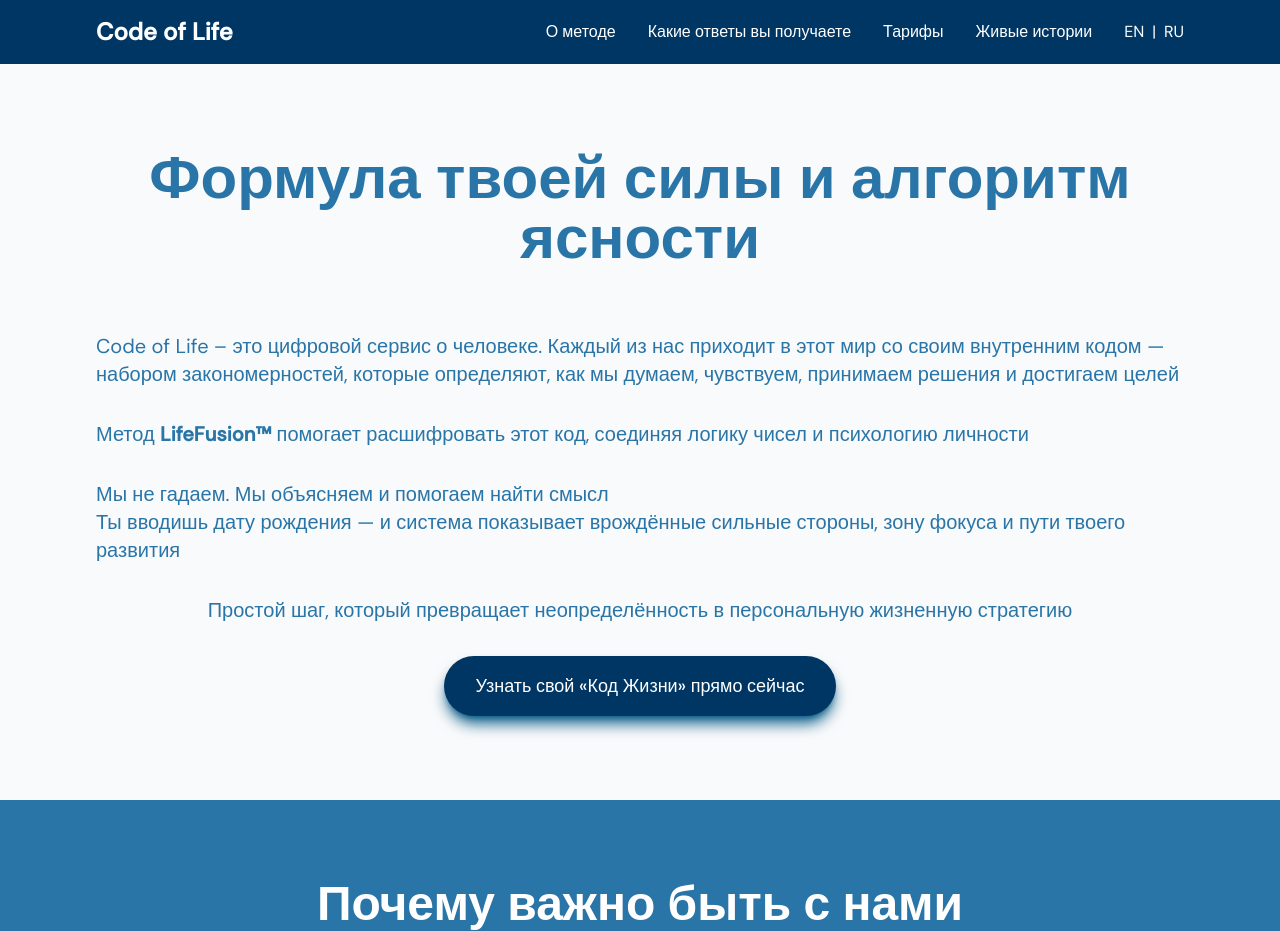
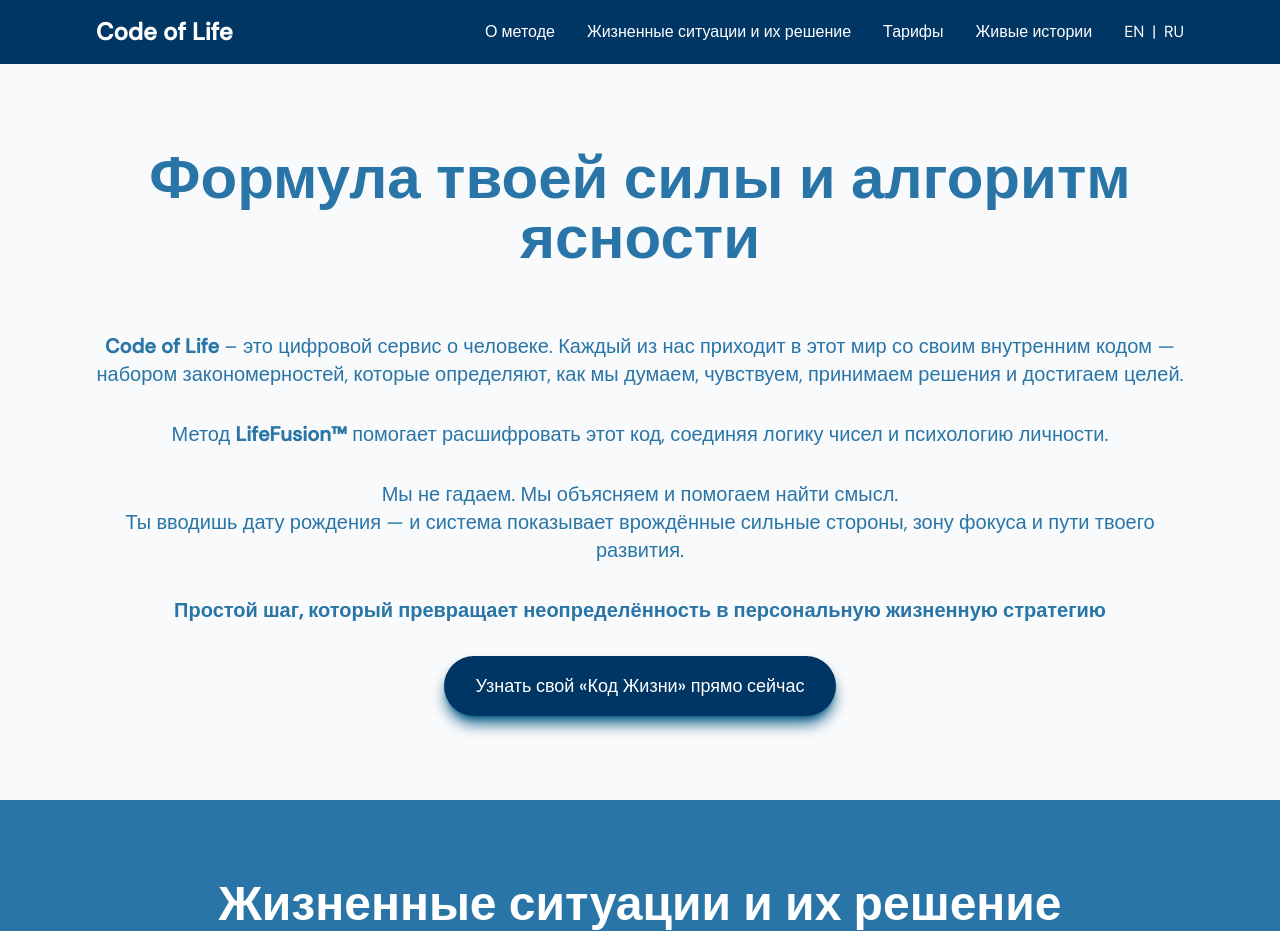
Before and after one commit to LWich/CodeOfLife, a plain HTML site: page index.html in a window 1280 px wide. Shown: the top 931 px of the page. Drawn offline with nearby package versions, Linux system fonts and the light colour scheme.

Commit message:
upd customer

```diff
--- a/index.html
+++ b/index.html
@@ -20,7 +20,7 @@
                 <div class="hidden md:block">
                     <div class="ml-10 flex items-baseline space-x-8">
                         <a href="#about" class="text-white hover:text-gray-400 transition duration-300">О методе</a>
-                        <a href="#benefits" class="text-white hover:text-gray-400 transition duration-300">Какие ответы вы получаете</a>
+                        <a href="#benefits" class="text-white hover:text-gray-400 transition duration-300">Жизненные ситуации и их решение</a>
                         <a href="#benefits" class="text-white hover:text-gray-400 transition duration-300">Тарифы</a>
                         <a href="#stories" class="text-white hover:text-gray-400 transition duration-300">Живые истории</a>
                         <div class="hidden md:flex items-center space-x-2 ml-4">
@@ -57,7 +57,7 @@
                 </div>
                 <div class="flex flex-col items-center justify-center space-y-8 w-full bg-rose-400/95">
                         <a href="#about" class="text-2xl text-white hover:text-rose-100 transition duration-300">О методе</a>
-                        <a href="#benefits" class="text-2xl text-white hover:text-rose-100 transition duration-300">Какие ответы вы получаете</a>
+                        <a href="#benefits" class="text-2xl text-white hover:text-rose-100 transition duration-300">Жизненные ситуации и их решение</a>
                         <a href="#benefits" class="text-2xl text-white hover:text-rose-100 transition duration-300">Тарифы</a>
                         <a href="#stories" class="text-2xl text-white hover:text-rose-100 transition duration-300">Живые истории</a>
                 </div>
@@ -73,16 +73,16 @@
                 <h1 class="blue-text text-4xl sm:text-4xl md:text-6xl lg:text-6xl font-bold leading-tight mb-16 sm:text-5xl text-center">
                     Формула твоей силы и алгоритм ясности
                 </h1>
-                <p class="text-lg sm:text-xl blue-text mb-8">
-                    Code of Life – это цифровой сервис о человеке. Каждый из нас  приходит в этот мир со своим внутренним кодом — набором закономерностей, которые определяют, как мы думаем, чувствуем, принимаем решения и достигаем целей
-                </p>
-                <p class="text-lg sm:text-xl blue-text mb-8">
-                    Метод <span class="font-bold">LifeFusion™</span> помогает расшифровать этот код, соединяя логику чисел и психологию личности
-                </p>
-                <p class="text-lg sm:text-xl blue-text mb-8">
-                    Мы не гадаем. Мы объясняем и помогаем найти смысл<br>Ты вводишь дату рождения — и система показывает врождённые сильные стороны, зону фокуса и пути твоего развития
+                <p class="text-lg text-center sm:text-xl blue-text mb-8">
+                    <span class="font-bold">Code of Life</span> – это цифровой сервис о человеке. Каждый из нас  приходит в этот мир со своим внутренним кодом — набором закономерностей, которые определяют, как мы думаем, чувствуем, принимаем решения и достигаем целей.
                 </p>
                 <p class="text-lg text-center sm:text-xl blue-text mb-8">
+                    Метод <span class="font-bold">LifeFusion™</span> помогает расшифровать этот код, соединяя логику чисел и психологию личности.
+                </p>
+                <p class="text-lg text-center sm:text-xl blue-text mb-8">
+                    Мы не гадаем. Мы объясняем и помогаем найти смысл.<br>Ты вводишь дату рождения — и система показывает врождённые сильные стороны, зону фокуса и пути твоего развития.
+                </p>
+                <p class="text-lg font-bold text-center sm:text-xl blue-text mb-8">
                     Простой шаг, который превращает неопределённость в персональную жизненную стратегию
                 </p>
                 <div class="justify-center flex flex-col sm:flex-row gap-4">
@@ -99,7 +99,7 @@
     <section id="benefits" class="py-20 header-bg content-overlay relative">
         <div class="absolute -bottom-20 -right-20 w-64 h-64 rounded-full bg-rose-100/20 blur-3xl z-0"></div>
             <div class="max-w-6xl mx-auto px-4 sm:px-6 lg:px-8 text-white">
-                <h2 class="text-4xl text-white sm:text-4xl md:text-5xl lg:text-5xl font-bold text-center mb-16 blue-text">Почему важно быть с нами</h2>
+                <h2 class="text-4xl text-white sm:text-4xl md:text-5xl lg:text-5xl font-bold text-center mb-16 blue-text">Жизненные ситуации и их решение</h2>
 
                 <!-- START: Карта фокуса -->
                 <h3 id="product1" class="text-xl mb-6"><span class="font-bold">Карта Фокуса</span> — инструмент на основе метода LifeFusion™. Показывает, куда уходит внимание и энергия, какие внутренние паттерны мешают эффективности. Помогает вернуть ясность и действовать из состояния контроля, а не перегрузки.</h3>
@@ -450,7 +450,7 @@
                     <h4 class="text-lg font-medium text-white mb-4">Навигация</h4>
                     <ul class="space-y-2">
                         <li><a href="#about" class="hover:text-white transition">О методе</a></li>
-                        <li><a href="#benefits" class="hover:text-white transition">Какие ответы вы получаете</a></li>
+                        <li><a href="#benefits" class="hover:text-white transition">Жизненные ситуации и их решение</a></li>
                         <li><a href="#benefits" class="hover:text-white transition">Тарифы</a></li>
                         <li><a href="#stories" class="hover:text-white transition">Живые истории</a></li>
                     </ul>
```
